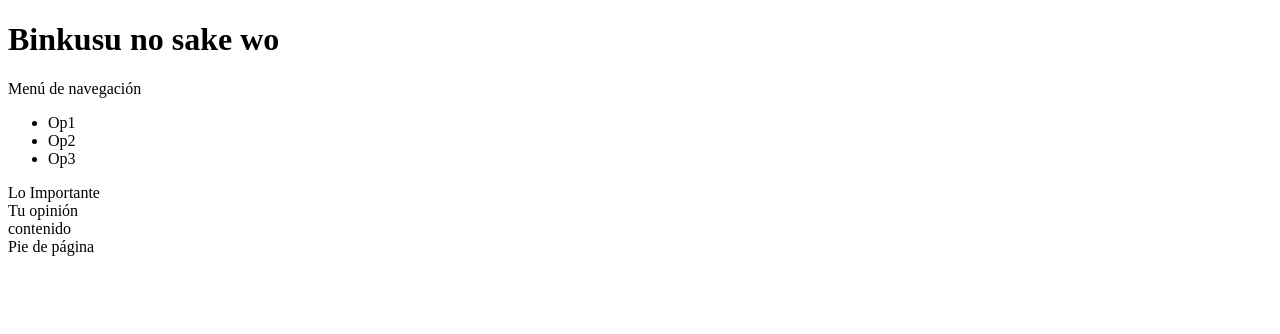
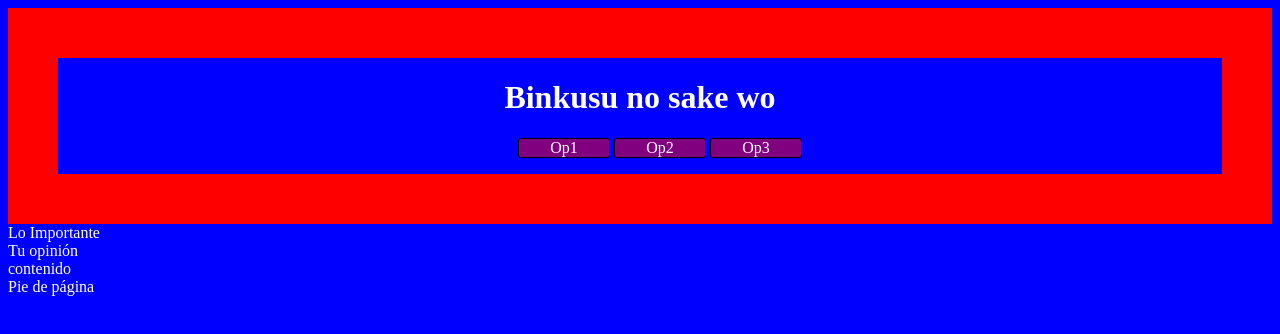
Before and after one commit to NarohC/pw2181_12, a plain HTML site: page ejemplohtml5.html in a window 1280 px wide. Drawn offline with Linux system fonts and the light colour scheme.

Commit message:
Hoja de Estilos

```diff
--- /dev/null
+++ b/CSS/Estilos.css
@@ -0,0 +1,51 @@
+/*<!--
+CSS3 = HOJAS DE ESTILO
+Maquetado= HTML5 + CSS3
+
+Hoja de Estilo:
+	*Selectores
+		- Etiqueta
+		atributus : calor;
+		- Identificador
+		atributus : calor;
+		- Clase
+		atributus : calor;
+		- Pseudoelecmento
+		atributus : calor;
+*Todos en orden alfabético
+
+		-->*/
+
+body{
+	/*background: blue;*/
+	/*background: rgb(255,255,255);*/
+	/*background: rgba(255,0,0,1);*/
+	/*background: #A9CCFF;*/
+	background: blue;
+	color: white;
+
+}
+
+header{
+	border: 50px solid red;
+	text-align: center;
+}
+
+header nav ul li{
+	background : purple;
+	border : 1px solid black;
+	border-radius: 3px;
+	display: block;
+	display: inline-block;
+	width: 90px;
+}
+
+header nav ul li:hover
+{
+	background : black;
+	border : 1px solid purple;
+	border-radius: 100px;
+	display: block;
+	display: inline-block;
+	width: 90px;
+}
--- a/ejemplohtml5.html
+++ b/ejemplohtml5.html
@@ -3,11 +3,12 @@
 		<head>
 			<meta charset="UTF-8">
 			<title>La mamá del Harry</title>
+			<link rel="stylesheet" href="css/Estilos.css">
 		</head>
 		<body>
 			<header>
 				<h1>Binkusu no sake wo</h1>
-				Menú de navegación
+				<!-- Menú de navegación -->
 				<nav>
 					<!-- ul>li*3 -->
 					<ul>
```
